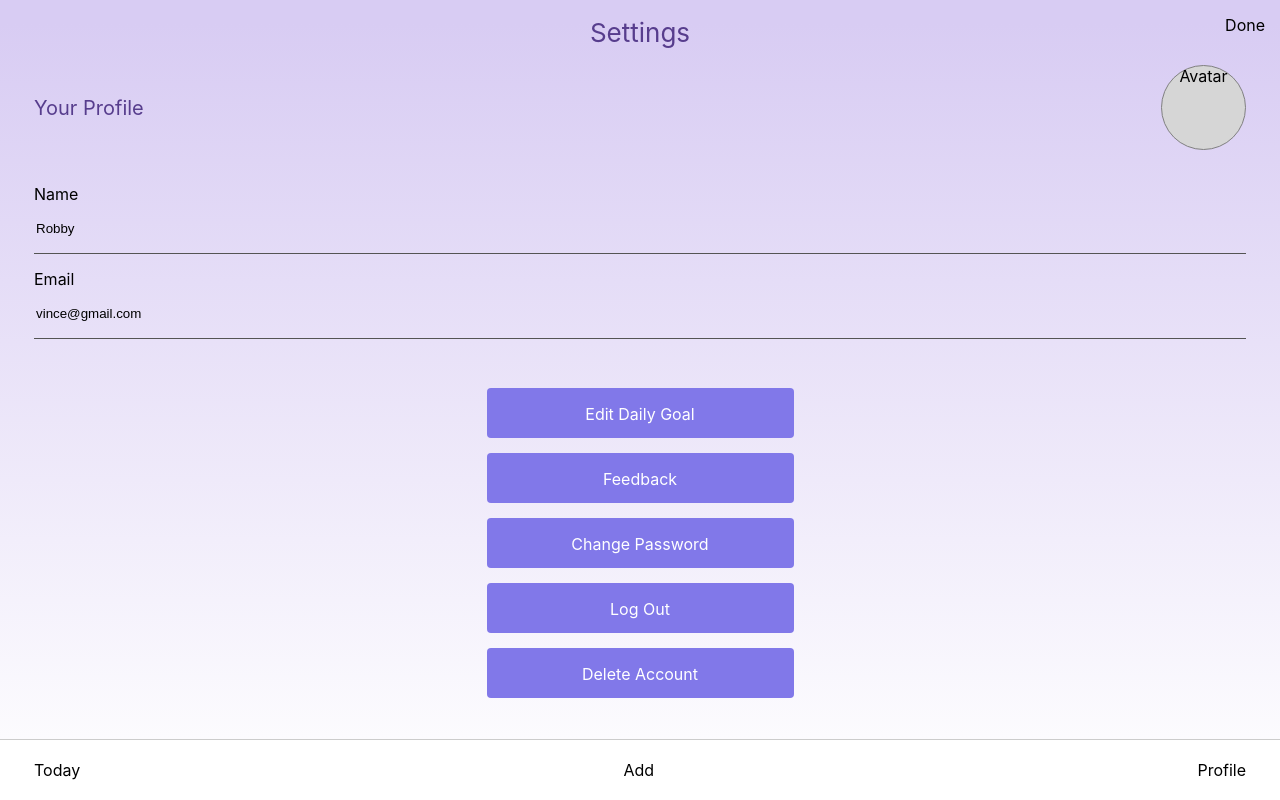
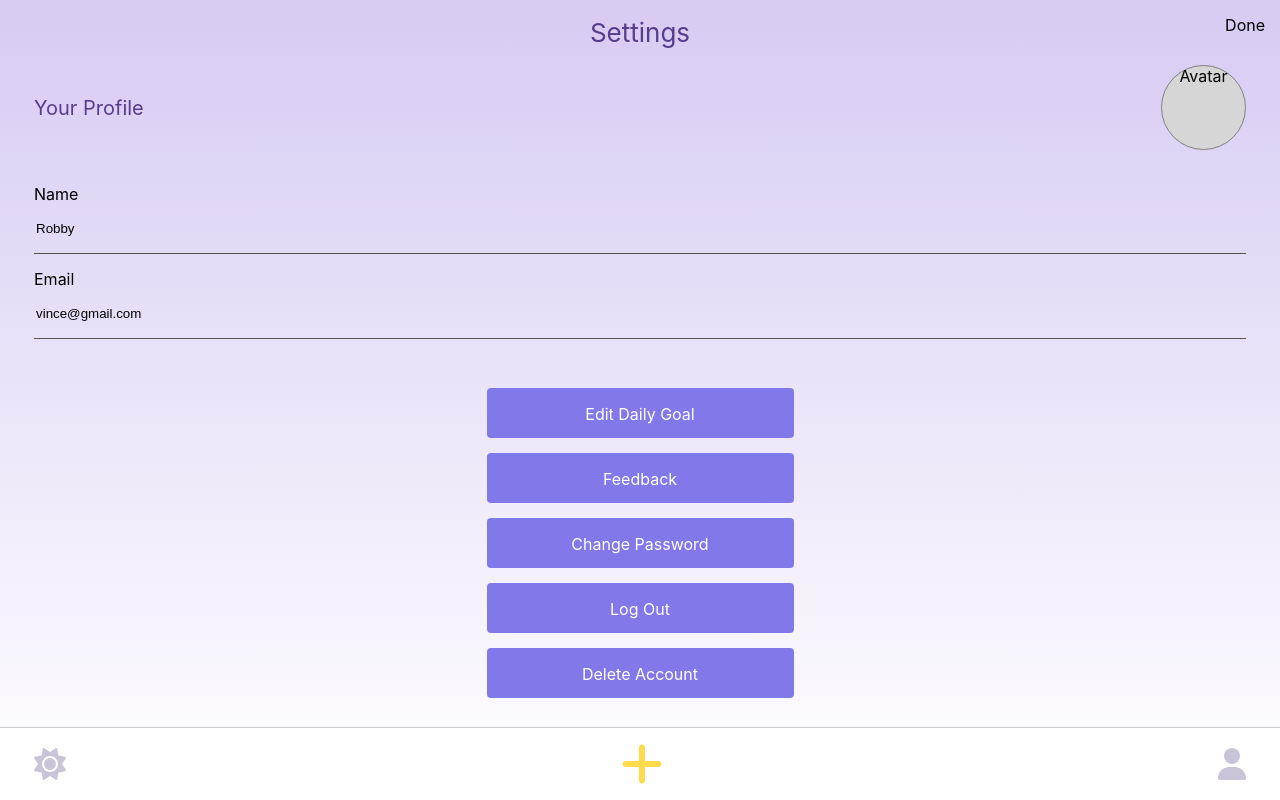
Before and after one commit to Glow-Carrots-App/glow-web, a Next.js app: page /settings in a window 1280 px wide. Built offline with nearby package versions, Linux system fonts and the light colour scheme; no server answers.

Commit message:
add icons to bottom tabs nav

```diff
--- a/components/BottomTabs/index.js
+++ b/components/BottomTabs/index.js
@@ -1,4 +1,6 @@
 import Link from "next/link";
+import { FontAwesomeIcon } from "@fortawesome/react-fontawesome";
+import { faSun, faPlus, faUser } from "@fortawesome/free-solid-svg-icons";
 
 import styles from "./styles.module.css";
 
@@ -6,13 +8,19 @@ const BottomTabs = () => {
   return (
     <div className={styles.container}>
       <Link href="/today">
-        <a>Today</a>
+        <a className={styles.sideIcon}>
+          <FontAwesomeIcon icon={faSun} size="2x" color="#cac4d8" />
+        </a>
       </Link>
       <Link href="/eat">
-        <a>Add</a>
+        <a>
+          <FontAwesomeIcon icon={faPlus} size="3x" color="#ffdb4b" />
+        </a>
       </Link>
       <Link href="/profile">
-        <a>Profile</a>
+        <a className={styles.sideIcon}>
+          <FontAwesomeIcon icon={faUser} size="2x" color="#cac4d8" />
+        </a>
       </Link>
     </div>
   );
--- a/components/BottomTabs/styles.module.css
+++ b/components/BottomTabs/styles.module.css
@@ -1,6 +1,7 @@
 .container {
   display: flex;
   justify-content: space-between;
+  align-items: center;
   position: fixed;
   inset: auto 0 0;
   border-top: 1px solid rgb(204, 204, 204);
@@ -8,5 +9,9 @@
 }
 
 .container a {
-  margin: 20px 34px;
+  margin: 12px 34px;
 }
+
+.sideIcon {
+  height: 32px;
+}
--- a/package.json
+++ b/package.json
@@ -9,6 +9,9 @@
     "lint": "next lint"
   },
   "dependencies": {
+    "@fortawesome/fontawesome-svg-core": "^6.1.2",
+    "@fortawesome/free-solid-svg-icons": "^6.1.2",
+    "@fortawesome/react-fontawesome": "^0.2.0",
     "firebase": "^9.9.2",
     "next": "12.2.4",
     "react": "18.2.0",
```
Also changed, not shown: 1 other file (tests, documents, lock files or other folders).
